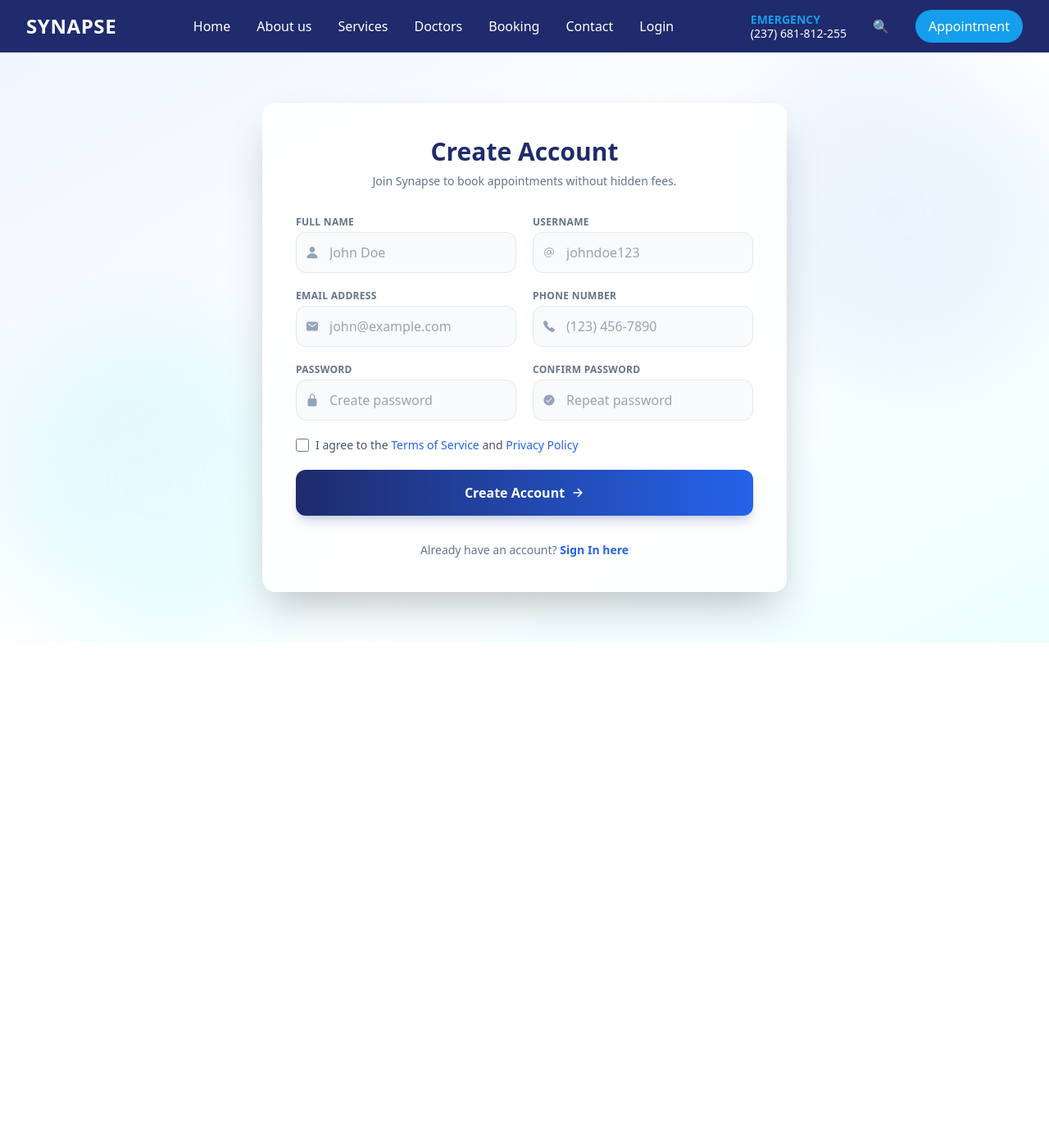
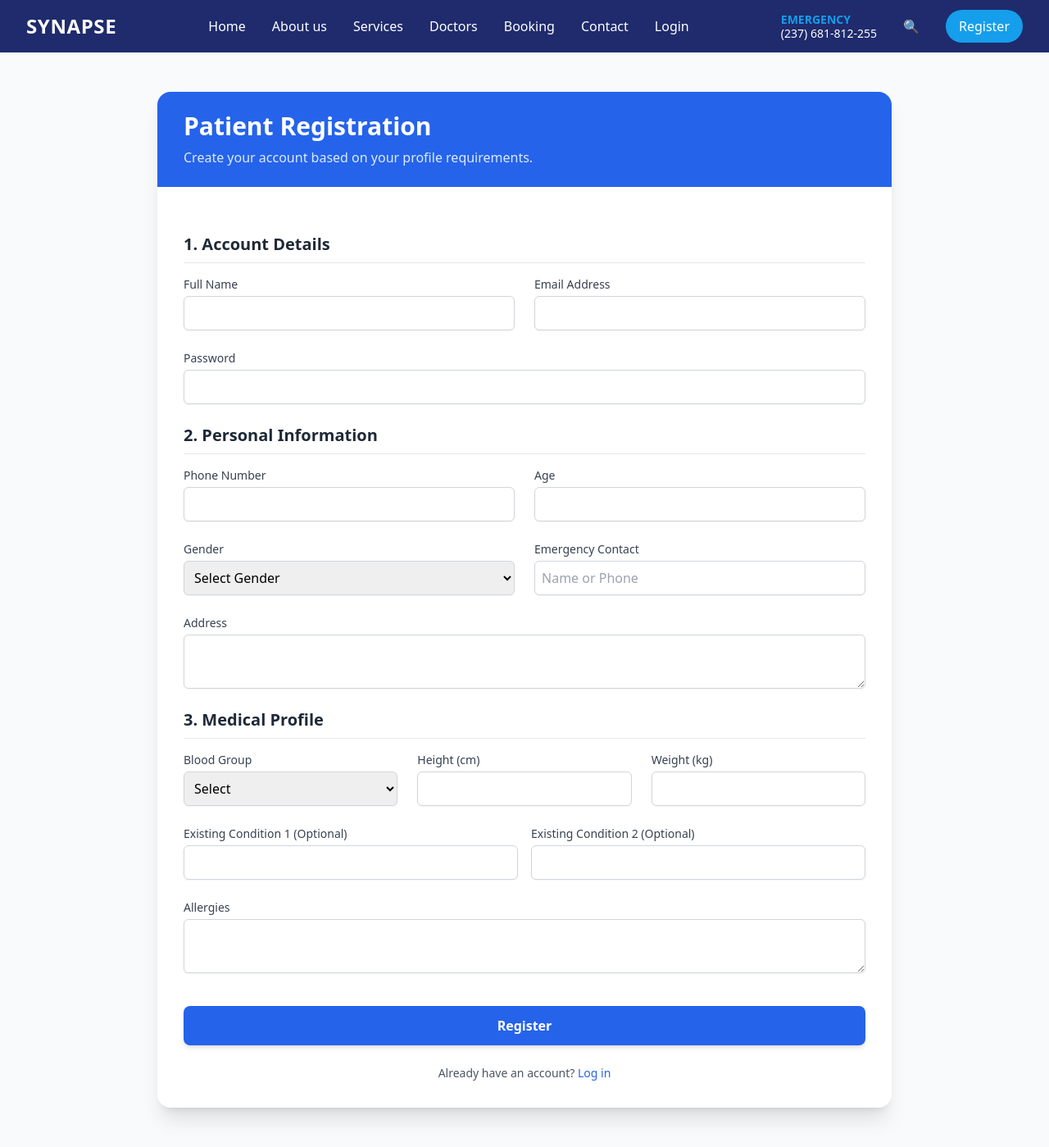
Before and after one commit to Alwin42/Project_100, a Django app: page /register/ in a window 1280 px wide. Shown: the whole page at 82% size. Before the commit the page ends 784 px from the top, so only its background shows below. Run offline with Django 5.2, Linux system fonts and the light colour scheme; some libraries are stand-ins or nearby versions.

Commit message:
registration of user added

```diff
--- a/Synapse/SynapseApp/core/views.py
+++ b/Synapse/SynapseApp/core/views.py
@@ -40,8 +40,61 @@ def dashboard(request):
     return render(request, 'dashboard.html')
 
 def register(request):
-    return render(request,'register.html')
+    if request.method == 'POST':
+        # 1. Get User Data
+        name = request.POST.get('name')
+        email = request.POST.get('email')
+        password = request.POST.get('password')
 
+        # 2. Get Profile Data
+        phone_number = request.POST.get('phone_number')
+        age = request.POST.get('age')
+        gender = request.POST.get('gender')
+        emergency_contact = request.POST.get('emergency_contact')
+        address = request.POST.get('address')
+        blood_group = request.POST.get('blood_group')
+        height = request.POST.get('height')
+        weight = request.POST.get('weight')
+        disease_1 = request.POST.get('disease_1')
+        disease_2 = request.POST.get('disease_2')
+        allergies = request.POST.get('allergies')
+
+        # 3. Validation
+        if User.objects.filter(username=email).exists():
+            messages.error(request, 'Email already registered.')
+            return redirect('register')
+
+        # 4. Create User
+        # We use email as the username for simplicity
+        user = User.objects.create_user(username=email, email=email, password=password)
+        user.first_name = name
+        user.save()
+
+        # 5. Create Profile
+        # Handle empty numeric fields to avoid errors
+        if not height: height = None
+        if not weight: weight = None
+        if not age: age = None
+
+        Profile.objects.create(
+            user=user,
+            phone_number=phone_number,
+            age=age,
+            gender=gender,
+            emergency_contact=emergency_contact,
+            address=address,
+            blood_group=blood_group,
+            height=height,
+            weight=weight,
+            disease_1=disease_1,
+            disease_2=disease_2,
+            allergies=allergies
+        )
+
+        messages.success(request, 'Account created successfully. Please login.')
+        return redirect('login')
+
+    return render(request, 'register.html')
 def appointment_index(request):
     # select_related optimizes the query to fetch Hospital details in one go
     doctors = Doctor.objects.select_related('hospital').all()
--- a/Synapse/SynapseApp/templates/base.html
+++ b/Synapse/SynapseApp/templates/base.html
@@ -53,9 +53,9 @@
                         <span>(237) 681-812-255</span>
                     </div>
                     <button class="p-2 rounded-full hover:bg-[var(--color-secondary)] transition">🔍</button>
-                    <a href="/appointment/"
+                    <a href="/register/"
                        class="bg-[var(--color-secondary)] text-white px-4 py-2 rounded-full font-medium hover:bg-blue-500 transition">
-                        Appointment
+                        Register
                     </a>
                 </div>
             </div>
@@ -74,9 +74,9 @@
                 <p class="text-[var(--color-secondary)] font-semibold">EMERGENCY</p>
                 <p>(237) 681-812-255</p>
             </div>
-            <a href="/appointment/"
+            <a href="/register/"
                class="block w-full text-center bg-[var(--color-secondary)] text-white px-4 py-2 rounded-full font-medium hover:bg-blue-500 transition">
-                Appointment
+                Register
             </a>
         </div>
     </nav>
--- a/Synapse/SynapseApp/templates/main.html
+++ b/Synapse/SynapseApp/templates/main.html
@@ -60,7 +60,7 @@
                 <!-- Action Buttons -->
                 <div class="fade-in-up delay-300 flex flex-col sm:flex-row gap-4">
                     <!-- Primary Action -->
-                    <a href="#appointment"
+                    <a href="/appointments/"
                         class="group relative px-8 py-4 bg-blue-600 text-white rounded-xl font-semibold shadow-lg shadow-blue-500/30 overflow-hidden transition-all duration-300 hover:scale-105 hover:shadow-blue-500/50">
                         <div class="absolute inset-0 w-full h-full bg-gradient-to-r from-transparent via-white/20 to-transparent -translate-x-full group-hover:animate-[shimmer_1s_infinite]"></div>
                         <span class="flex items-center gap-2">
@@ -69,7 +69,7 @@
                     </a>
 
                     <!-- Secondary Action -->
-                    <a href="#doctors"
+                    <a href="/doctors/"
                         class="px-8 py-4 bg-white text-slate-700 border border-slate-200 rounded-xl font-semibold shadow-sm transition-all duration-300 hover:border-blue-400 hover:text-blue-600 hover:bg-blue-50 hover:-translate-y-1">
                         <span class="flex items-center gap-2">
                             Find Doctors <ion-icon name="search-outline"></ion-icon>
@@ -83,7 +83,7 @@
                         <ion-icon name="wallet-outline" class="text-lg"></ion-icon> Check Fees
                     </a>
                     <span class="text-slate-300">|</span>
-                    <a href="#services" class="hover:text-blue-600 transition-colors flex items-center gap-1">
+                    <a href="/services/" class="hover:text-blue-600 transition-colors flex items-center gap-1">
                         <ion-icon name="medkit-outline" class="text-lg"></ion-icon> Facilities
                     </a>
                 </div>
--- a/Synapse/SynapseApp/templates/register.html
+++ b/Synapse/SynapseApp/templates/register.html
@@ -1,152 +1,150 @@
 {% extends 'base.html' %}
 
 {% block content %}
+<div class="min-h-screen bg-gray-50 py-12 px-4 sm:px-6 lg:px-8">
+    <div class="max-w-4xl mx-auto">
 
-<style>
-    @keyframes fadeInUp {
-        from { opacity: 0; transform: translateY(20px); }
-        to { opacity: 1; transform: translateY(0); }
-    }
-    .fade-in-up {
-        animation: fadeInUp 0.6s ease-out forwards;
-    }
-</style>
+        <div class="bg-white rounded-2xl shadow-xl overflow-hidden">
 
-<section class="relative min-h-[90vh] flex items-center justify-center overflow-hidden bg-gradient-to-br from-blue-50 via-white to-cyan-50 py-10">
-
-    <!-- Decorative Background Elements -->
-    <div class="absolute top-0 right-0 w-96 h-96 bg-blue-100 rounded-full mix-blend-multiply filter blur-3xl opacity-50 animate-blob"></div>
-    <div class="absolute bottom-0 left-0 w-96 h-96 bg-cyan-100 rounded-full mix-blend-multiply filter blur-3xl opacity-50 animate-blob animation-delay-2000"></div>
-
-    <div class="fade-in-up w-full max-w-2xl relative z-10 px-4">
-
-        <div class="bg-white/90 backdrop-blur-xl rounded-2xl shadow-2xl border border-white p-8 md:p-10">
-
-            <!-- Header -->
-            <div class="text-center mb-8">
-                <h2 class="text-3xl font-extrabold text-[#1F2B6C]">Create Account</h2>
-                <p class="text-slate-500 mt-2 text-sm">Join Synapse to book appointments without hidden fees.</p>
+            <div class="bg-blue-600 px-8 py-6">
+                <h2 class="text-3xl font-extrabold text-white">Patient Registration</h2>
+                <p class="mt-2 text-blue-100">Create your account based on your profile requirements.</p>
             </div>
 
-            <!-- Register Form -->
-            <form method="POST" action="#" class="space-y-5">
+            <form method="POST" class="px-8 py-8 space-y-6">
                 {% csrf_token %}
 
-                <!-- Row 1: Name & Username -->
-                <div class="grid grid-cols-1 md:grid-cols-2 gap-5">
-                    <!-- Full Name -->
-                    <div class="relative group">
-                        <label class="block text-xs font-bold text-slate-500 uppercase tracking-wide mb-1">Full Name</label>
-                        <div class="relative">
-                            <div class="absolute inset-y-0 left-0 pl-3 flex items-center pointer-events-none text-slate-400 group-focus-within:text-blue-500 transition-colors">
-                                <ion-icon name="person"></ion-icon>
-                            </div>
-                            <input type="text" name="name" required
-                                class="w-full pl-10 pr-4 py-3 bg-slate-50 border border-slate-200 rounded-xl focus:bg-white focus:border-blue-500 focus:ring-4 focus:ring-blue-500/10 transition-all outline-none text-slate-700"
-                                placeholder="John Doe">
+                <!-- 1. Account Details (User Model) -->
+                <div>
+                    <h3 class="text-xl font-semibold text-gray-800 mb-4 border-b pb-2">1. Account Details</h3>
+                    <div class="grid grid-cols-1 md:grid-cols-2 gap-6">
+                        <div>
+                            <label class="block text-sm font-medium text-gray-700">Full Name</label>
+                            <input type="text" name="name" required class="mt-1 block w-full rounded-md border-gray-300 shadow-sm border p-2">
                         </div>
-                    </div>
-
-                    <!-- Username -->
-                    <div class="relative group">
-                        <label class="block text-xs font-bold text-slate-500 uppercase tracking-wide mb-1">Username</label>
-                        <div class="relative">
-                            <div class="absolute inset-y-0 left-0 pl-3 flex items-center pointer-events-none text-slate-400 group-focus-within:text-blue-500 transition-colors">
-                                <ion-icon name="at"></ion-icon>
-                            </div>
-                            <input type="text" name="username" required
-                                class="w-full pl-10 pr-4 py-3 bg-slate-50 border border-slate-200 rounded-xl focus:bg-white focus:border-blue-500 focus:ring-4 focus:ring-blue-500/10 transition-all outline-none text-slate-700"
-                                placeholder="johndoe123">
+                        <div>
+                            <label class="block text-sm font-medium text-gray-700">Email Address</label>
+                            <input type="email" name="email" required class="mt-1 block w-full rounded-md border-gray-300 shadow-sm border p-2">
+                        </div>
+                        <!-- Password is required for User creation -->
+                        <div class="col-span-1 md:col-span-2">
+                            <label class="block text-sm font-medium text-gray-700">Password</label>
+                            <input type="password" name="password" required class="mt-1 block w-full rounded-md border-gray-300 shadow-sm border p-2">
                         </div>
                     </div>
                 </div>
 
-                <!-- Row 2: Email & Phone -->
-                <div class="grid grid-cols-1 md:grid-cols-2 gap-5">
-                    <!-- Email -->
-                    <div class="relative group">
-                        <label class="block text-xs font-bold text-slate-500 uppercase tracking-wide mb-1">Email Address</label>
-                        <div class="relative">
-                            <div class="absolute inset-y-0 left-0 pl-3 flex items-center pointer-events-none text-slate-400 group-focus-within:text-blue-500 transition-colors">
-                                <ion-icon name="mail"></ion-icon>
-                            </div>
-                            <input type="email" name="email" required
-                                class="w-full pl-10 pr-4 py-3 bg-slate-50 border border-slate-200 rounded-xl focus:bg-white focus:border-blue-500 focus:ring-4 focus:ring-blue-500/10 transition-all outline-none text-slate-700"
-                                placeholder="john@example.com">
+                <!-- 2. Personal Info (Profile Model) -->
+                <div>
+                    <h3 class="text-xl font-semibold text-gray-800 mb-4 border-b pb-2">2. Personal Information</h3>
+                    <div class="grid grid-cols-1 md:grid-cols-2 gap-6">
+
+                        <!-- Phone Number -->
+                        <div>
+                            <label class="block text-sm font-medium text-gray-700">Phone Number</label>
+                            <input type="tel" name="phone_number" class="mt-1 block w-full rounded-md border-gray-300 shadow-sm border p-2">
                         </div>
-                    </div>
 
-                    <!-- Phone -->
-                    <div class="relative group">
-                        <label class="block text-xs font-bold text-slate-500 uppercase tracking-wide mb-1">Phone Number</label>
-                        <div class="relative">
-                            <div class="absolute inset-y-0 left-0 pl-3 flex items-center pointer-events-none text-slate-400 group-focus-within:text-blue-500 transition-colors">
-                                <ion-icon name="call"></ion-icon>
-                            </div>
-                            <input type="tel" name="phone" required
-                                class="w-full pl-10 pr-4 py-3 bg-slate-50 border border-slate-200 rounded-xl focus:bg-white focus:border-blue-500 focus:ring-4 focus:ring-blue-500/10 transition-all outline-none text-slate-700"
-                                placeholder="(123) 456-7890">
+                        <!-- Age (Matched to model) -->
+                        <div>
+                            <label class="block text-sm font-medium text-gray-700">Age</label>
+                            <input type="number" name="age" class="mt-1 block w-full rounded-md border-gray-300 shadow-sm border p-2">
+                        </div>
+
+                        <!-- Gender -->
+                        <div>
+                            <label class="block text-sm font-medium text-gray-700">Gender</label>
+                            <select name="gender" class="mt-1 block w-full rounded-md border-gray-300 shadow-sm border p-2">
+                                <option value="">Select Gender</option>
+                                <option value="Male">Male</option>
+                                <option value="Female">Female</option>
+                                <option value="Other">Other</option>
+                            </select>
+                        </div>
+
+                        <!-- Emergency Contact (Single field per model) -->
+                        <div>
+                            <label class="block text-sm font-medium text-gray-700">Emergency Contact</label>
+                            <input type="text" name="emergency_contact" placeholder="Name or Phone" class="mt-1 block w-full rounded-md border-gray-300 shadow-sm border p-2">
+                        </div>
+
+                        <!-- Address -->
+                        <div class="col-span-1 md:col-span-2">
+                            <label class="block text-sm font-medium text-gray-700">Address</label>
+                            <textarea name="address" rows="2" class="mt-1 block w-full rounded-md border-gray-300 shadow-sm border p-2"></textarea>
                         </div>
                     </div>
                 </div>
 
-                <!-- Row 3: Passwords -->
-                <div class="grid grid-cols-1 md:grid-cols-2 gap-5">
-                    <!-- Password -->
-                    <div class="relative group">
-                        <label class="block text-xs font-bold text-slate-500 uppercase tracking-wide mb-1">Password</label>
-                        <div class="relative">
-                            <div class="absolute inset-y-0 left-0 pl-3 flex items-center pointer-events-none text-slate-400 group-focus-within:text-blue-500 transition-colors">
-                                <ion-icon name="lock-closed"></ion-icon>
+                <!-- 3. Medical Stats (Profile Model) -->
+                <div>
+                    <h3 class="text-xl font-semibold text-gray-800 mb-4 border-b pb-2">3. Medical Profile</h3>
+                    <div class="grid grid-cols-1 md:grid-cols-3 gap-6">
+
+                        <!-- Blood Group -->
+                        <div>
+                            <label class="block text-sm font-medium text-gray-700">Blood Group</label>
+                            <select name="blood_group" class="mt-1 block w-full rounded-md border-gray-300 shadow-sm border p-2">
+                                <option value="">Select</option>
+                                <option value="A+">A+</option>
+                                <option value="A-">A-</option>
+                                <option value="B+">B+</option>
+                                <option value="B-">B-</option>
+                                <option value="AB+">AB+</option>
+                                <option value="AB-">AB-</option>
+                                <option value="O+">O+</option>
+                                <option value="O-">O-</option>
+                            </select>
+                        </div>
+
+                        <!-- Height -->
+                        <div>
+                            <label class="block text-sm font-medium text-gray-700">Height (cm)</label>
+                            <input type="number" step="0.01" name="height" class="mt-1 block w-full rounded-md border-gray-300 shadow-sm border p-2">
+                        </div>
+
+                        <!-- Weight -->
+                        <div>
+                            <label class="block text-sm font-medium text-gray-700">Weight (kg)</label>
+                            <input type="number" step="0.01" name="weight" class="mt-1 block w-full rounded-md border-gray-300 shadow-sm border p-2">
+                        </div>
+
+                        <!-- Diseases 1 & 2 (Matched to model) -->
+                        <div class="col-span-1 md:col-span-3 grid grid-cols-1 md:grid-cols-2 gap-4">
+                            <div>
+                                <label class="block text-sm font-medium text-gray-700">Existing Condition 1 (Optional)</label>
+                                <input type="text" name="disease_1" class="mt-1 block w-full rounded-md border-gray-300 shadow-sm border p-2">
                             </div>
-                            <input type="password" name="password" required
-                                class="w-full pl-10 pr-4 py-3 bg-slate-50 border border-slate-200 rounded-xl focus:bg-white focus:border-blue-500 focus:ring-4 focus:ring-blue-500/10 transition-all outline-none text-slate-700"
-                                placeholder="Create password">
+                            <div>
+                                <label class="block text-sm font-medium text-gray-700">Existing Condition 2 (Optional)</label>
+                                <input type="text" name="disease_2" class="mt-1 block w-full rounded-md border-gray-300 shadow-sm border p-2">
+                            </div>
                         </div>
-                    </div>
 
-                    <!-- Confirm Password -->
-                    <div class="relative group">
-                        <label class="block text-xs font-bold text-slate-500 uppercase tracking-wide mb-1">Confirm Password</label>
-                        <div class="relative">
-                            <div class="absolute inset-y-0 left-0 pl-3 flex items-center pointer-events-none text-slate-400 group-focus-within:text-blue-500 transition-colors">
-                                <ion-icon name="checkmark-circle"></ion-icon>
-                            </div>
-                            <input type="password" name="confirm_password" required
-                                class="w-full pl-10 pr-4 py-3 bg-slate-50 border border-slate-200 rounded-xl focus:bg-white focus:border-blue-500 focus:ring-4 focus:ring-blue-500/10 transition-all outline-none text-slate-700"
-                                placeholder="Repeat password">
+                        <!-- Allergies -->
+                        <div class="col-span-1 md:col-span-3">
+                            <label class="block text-sm font-medium text-gray-700">Allergies</label>
+                            <textarea name="allergies" rows="2" class="mt-1 block w-full rounded-md border-gray-300 shadow-sm border p-2"></textarea>
                         </div>
                     </div>
                 </div>
 
-                <!-- Terms -->
-                <div class="flex items-center">
-                    <input id="terms" name="terms" type="checkbox" required class="h-4 w-4 text-blue-600 focus:ring-blue-500 border-gray-300 rounded">
-                    <label for="terms" class="ml-2 block text-sm text-slate-600">
-                        I agree to the <a href="#" class="text-blue-600 hover:underline">Terms of Service</a> and <a href="#" class="text-blue-600 hover:underline">Privacy Policy</a>
-                    </label>
+                <!-- Submit -->
+                <div class="pt-4">
+                    <button type="submit" class="w-full bg-blue-600 hover:bg-blue-700 text-white font-bold py-3 px-4 rounded-lg shadow-md transition-colors">
+                        Register
+                    </button>
                 </div>
 
-                <!-- Submit Button -->
-                <button type="submit"
-                    class="w-full py-4 bg-gradient-to-r from-[#1F2B6C] to-blue-600 text-white font-bold rounded-xl shadow-lg shadow-blue-900/20 hover:shadow-blue-900/40 hover:-translate-y-0.5 transition-all duration-300 flex items-center justify-center gap-2 group">
-                    Create Account <ion-icon name="arrow-forward" class="group-hover:translate-x-1 transition-transform"></ion-icon>
-                </button>
+                <div class="text-center mt-2">
+                    <p class="text-sm text-gray-600">
+                        Already have an account?
+                        <a href="{% url 'login' %}" class="font-medium text-blue-600 hover:text-blue-500">Log in</a>
+                    </p>
+                </div>
+
             </form>
-
-            <!-- Footer Links -->
-            <div class="mt-8 text-center">
-                <p class="text-sm text-slate-500">
-                    Already have an account?
-                    <a href="#" class="text-blue-600 font-bold hover:underline hover:text-blue-700 transition-colors">Sign In here</a>
-                </p>
-            </div>
         </div>
     </div>
-</section>
-
-<!-- Include IonIcons -->
-<script type="module" src="https://unpkg.com/ionicons@7.1.0/dist/ionicons/ionicons.esm.js"></script>
-<script nomodule src="https://unpkg.com/ionicons@7.1.0/dist/ionicons/ionicons.js"></script>
-
+</div>
 {% endblock %}
```
